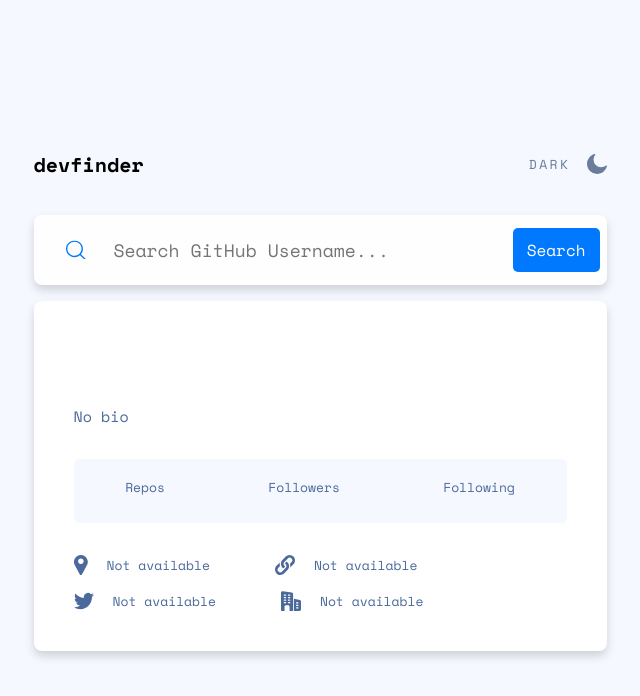
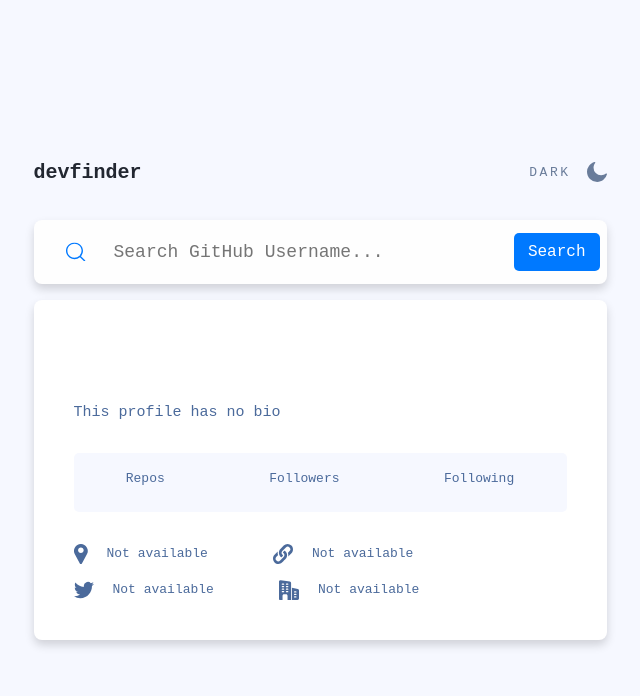
Before and after one commit to cotne998/github-user-search, a React (Vite) app: page / in a window 1280 px wide. Shown: the top 696 px of the page, without its empty margins (320-960 px from the left). Built offline with nearby package versions, Linux system fonts and the light colour scheme.

Commit message:
added dark mode and additional styled components

```diff
--- a/src/App.css
+++ b/src/App.css
@@ -1,58 +1 @@
 @import url("https://fonts.googleapis.com/css2?family=Space+Mono:ital,wght@0,400;0,700;1,400;1,700&display=swap");
-
-* {
-  margin: 0;
-  padding: 0;
-  box-sizing: border-box;
-  font-family: "Space Mono", monospace;
-}
-
-html {
-  font-size: 62.5%;
-}
-
-body {
-  background-color: #f6f8ff;
-  padding: 3.1rem 2.4rem;
-  min-height: 100vh;
-}
-
-#root {
-  display: flex;
-  flex-direction: column;
-  gap: 1.6rem;
-}
-
-.lower-wrap {
-  display: flex;
-  flex-direction: column;
-  gap: 1.6rem;
-}
-
-.info-div {
-  display: flex;
-  flex-direction: column;
-  gap: 2.3rem;
-}
-
-.avatar-div {
-  display: block;
-}
-
-@media only screen and (min-width: 48rem) {
-  body {
-    display: flex;
-    flex-direction: column;
-    align-items: center;
-    justify-content: center;
-  }
-
-  .lower-wrap {
-    flex-direction: row;
-    gap: 6.5rem;
-  }
-
-  .info-div {
-    gap: 3.2rem;
-  }
-}
--- a/src/App.tsx
+++ b/src/App.tsx
@@ -1,10 +1,14 @@
-import "./App.css";
+import { useState } from "react";
+import GlobalStyles from "./styles/GlobalStyles";
 import Main from "./components/Main";
 
 function App() {
+  const [darkMode, setDarkMode] = useState<boolean>(false);
+
   return (
     <>
-      <Main />
+      <GlobalStyles darkMode={darkMode} />
+      <Main darkMode={darkMode} setDarkMode={setDarkMode} />
     </>
   );
 }
--- a/src/components/Main.tsx
+++ b/src/components/Main.tsx
@@ -1,6 +1,6 @@
 import Result from "./Result";
 import Search from "./Search";
-import { useState, useEffect } from "react";
+import { useState } from "react";
 
 interface IUserData {
   login: string;
@@ -9,11 +9,15 @@
   name: string | null;
 }
 
-export default function Main() {
+interface MainProps {
+  darkMode: boolean;
+  setDarkMode: React.Dispatch<React.SetStateAction<boolean>>;
+}
+
+export default function Main({ darkMode, setDarkMode }: MainProps) {
   const [inputValue, setInputValue] = useState<string>("");
   const [user, setUser] = useState<IUserData | undefined>();
   const [userNotFound, setUserNotFound] = useState<boolean>(false);
-  const [darkMode, setDarkMode] = useState<boolean>(false);
 
   async function fetchData() {
     try {
@@ -50,7 +54,13 @@
         darkMode={darkMode}
         setDarkMode={setDarkMode}
       />
-      <Result fetchData={fetchData} user={user} setUser={setUser} />
+      <Result
+        darkMode={darkMode}
+        setDarkMode={setDarkMode}
+        fetchData={fetchData}
+        user={user}
+        setUser={setUser}
+      />
     </>
   );
 }
--- a/src/components/Result.tsx
+++ b/src/components/Result.tsx
@@ -1,5 +1,4 @@
 import styled from "styled-components";
-import { useEffect } from "react";
 import LocationIcon from "/assets/icon-location.svg";
 import WebsiteIcon from "/assets/icon-website.svg";
 import TwitterIcon from "/assets/icon-twitter.svg";
@@ -25,38 +24,67 @@
   fetchData: () => Promise<void>;
   user: IUserData | undefined;
   setUser: React.Dispatch<React.SetStateAction<IUserData | undefined>>;
+  darkMode: boolean;
+  setDarkMode: React.Dispatch<React.SetStateAction<boolean>>;
 }
 
-export default function Result({ fetchData, user, setUser }: ResultProps) {
+export default function Result({ user, darkMode, setDarkMode }: ResultProps) {
   return (
     <>
-      <MainSection>
+      <MainSection style={{ backgroundColor: darkMode ? "#1E2A47" : "" }}>
         <div className="avatar-div">
           {user?.avatar_url && <UserImg width={70} src={user.avatar_url} />}
         </div>
         <div className="info-div">
           <UserNameDiv>
             <UserInfoDiv>
-              {user?.name && <UserName>{user.name}</UserName>}
+              {user?.name && (
+                <UserName
+                  style={{
+                    color: darkMode ? "#FFFFFF" : "",
+                    transition: "0.2s",
+                  }}>
+                  {user.name}
+                </UserName>
+              )}
               {user?.login && <UserLogin>{user.login}</UserLogin>}
               {user?.created_at && (
-                <UserJoinInfo>Joined {user.created_at}</UserJoinInfo>
+                <UserJoinInfo style={{ color: darkMode ? "#FFFFFF" : "" }}>
+                  Joined {user.created_at}
+                </UserJoinInfo>
               )}
             </UserInfoDiv>
           </UserNameDiv>
-          <Bio>{!user?.bio ? "No bio" : user.bio}</Bio>
-          <FollowersDiv>
+          <Bio style={{ color: darkMode ? "#FFFFFF" : "" }}>
+            {!user?.bio ? "This profile has no bio" : user.bio}
+          </Bio>
+          <FollowersDiv
+            style={{
+              backgroundColor: darkMode ? "#141D2F" : "",
+            }}>
             <SocialInfoDiv>
-              <SocialInfoTitle>Repos</SocialInfoTitle>
-              <SocialInfo>{user?.public_repos}</SocialInfo>
+              <SocialInfoTitle style={{ color: darkMode ? "white" : "" }}>
+                Repos
+              </SocialInfoTitle>
+              <SocialInfo style={{ color: darkMode ? "white" : "" }}>
+                {user?.public_repos}
+              </SocialInfo>
             </SocialInfoDiv>
             <SocialInfoDiv>
-              <SocialInfoTitle>Followers</SocialInfoTitle>
-              <SocialInfo>{user?.followers}</SocialInfo>
+              <SocialInfoTitle style={{ color: darkMode ? "white" : "" }}>
+                Followers
+              </SocialInfoTitle>
+              <SocialInfo style={{ color: darkMode ? "white" : "" }}>
+                {user?.followers}
+              </SocialInfo>
             </SocialInfoDiv>
             <SocialInfoDiv>
-              <SocialInfoTitle>Following</SocialInfoTitle>
-              <SocialInfo>{user?.following}</SocialInfo>
+              <SocialInfoTitle style={{ color: darkMode ? "white" : "" }}>
+                Following
+              </SocialInfoTitle>
+              <SocialInfo style={{ color: darkMode ? "white" : "" }}>
+                {user?.following}
+              </SocialInfo>
             </SocialInfoDiv>
           </FollowersDiv>
 
@@ -64,13 +92,13 @@
             <div className="lower-wrap">
               <OtherInfoWrap>
                 <OtherInfoImg src={LocationIcon} />
-                <OtherInfo>
+                <OtherInfo style={{ color: darkMode ? "white" : "" }}>
                   {!user?.location ? "Not available" : user.location}
                 </OtherInfo>
               </OtherInfoWrap>
               <OtherInfoWrap>
                 <OtherInfoImg src={WebsiteIcon} />
-                <OtherInfo>
+                <OtherInfo style={{ color: darkMode ? "white" : "" }}>
                   {!user?.html_url ? "Not available" : user.html_url}
                 </OtherInfo>
               </OtherInfoWrap>
@@ -78,7 +106,7 @@
             <div className="lower-wrap">
               <OtherInfoWrap>
                 <OtherInfoImg src={TwitterIcon} />
-                <OtherInfo>
+                <OtherInfo style={{ color: darkMode ? "white" : "" }}>
                   {!user?.twitter_username
                     ? "Not available"
                     : user.twitter_username}
@@ -86,7 +114,7 @@
               </OtherInfoWrap>
               <OtherInfoWrap>
                 <OtherInfoImg src={CompanyIcon} />
-                <OtherInfo>
+                <OtherInfo style={{ color: darkMode ? "white" : "" }}>
                   {!user?.company ? "Not available" : user.company}
                 </OtherInfo>
               </OtherInfoWrap>
--- a/src/components/Search.tsx
+++ b/src/components/Search.tsx
@@ -49,7 +49,13 @@
     <>
       <UpperWrap>
         <ThemeWrap>
-          <h1>devfinder</h1>
+          <h1
+            style={{
+              color: darkMode ? "#FFFFFF" : "#222731",
+              transition: "0.2s",
+            }}>
+            devfinder
+          </h1>
           <ThemeButton
             style={{ color: darkMode ? "white" : "#697C9A" }}
             onClick={handleDarkMode}>
@@ -63,6 +69,11 @@
         </ThemeWrap>
         <InputDiv>
           <Input
+            style={{
+              backgroundColor: darkMode ? "#1E2A47" : "",
+              transition: "0.2s",
+              color: darkMode ? "#FFFFFF" : "",
+            }}
             type="text"
             placeholder="Search GitHub Username..."
             value={inputValue}
--- a/src/styles/GlobalStyles.ts
+++ b/src/styles/GlobalStyles.ts
@@ -1,22 +1,75 @@
 import { createGlobalStyle } from "styled-components";
 
-const GlobalStyles = createGlobalStyle`
-  * {
-    margin: 0;
-    padding: 0;
-    box-sizing: border-box;
+interface GlobalStyleProps {
+  darkMode: boolean;
+}
+
+const GlobalStyles = createGlobalStyle<GlobalStyleProps>`
+  body {
+    background-color: ${({ darkMode }) => (darkMode ? "#141D2F" : "#F6F8FF")};
+    font-family: "Space Mono", monospace;
+    transition: background-color 0.3s ease, color 0.3s ease;
+    min-height: 100vh;
   }
 
+* {
+  margin: 0;
+  padding: 0;
+  box-sizing: border-box;
+  font-family: "Space Mono", monospace;
+  transition: 0.2s;
+}
+
+html {
+  font-size: 62.5%;
+}
+
+
+
+#root {
+  display: flex;
+  flex-direction: column;
+  gap: 1.6rem;
+}
+
+.lower-wrap {
+  display: flex;
+  flex-direction: column;
+  gap: 1.6rem;
+}
+
+.info-div {
+  display: flex;
+  flex-direction: column;
+  gap: 2.3rem;
+}
+
+.avatar-div {
+  display: block;
+}
+
+@media only screen and (min-width: 48rem) {
   body {
-    font-family: "Space Mono", monospace;
-    background-color: ${({ theme }) => theme.background};
-    color: ${({ theme }) => theme.text};
+    display: flex;
+    flex-direction: column;
+    align-items: center;
+    justify-content: center;
   }
 
+  .lower-wrap {
+    flex-direction: row;
+    gap: 6.5rem;
+  }
 
-  button {
-    cursor: pointer;
+  .info-div {
+    gap: 3.2rem;
   }
+}
+
+
+
+
+
 `;
 
 export default GlobalStyles;
```
